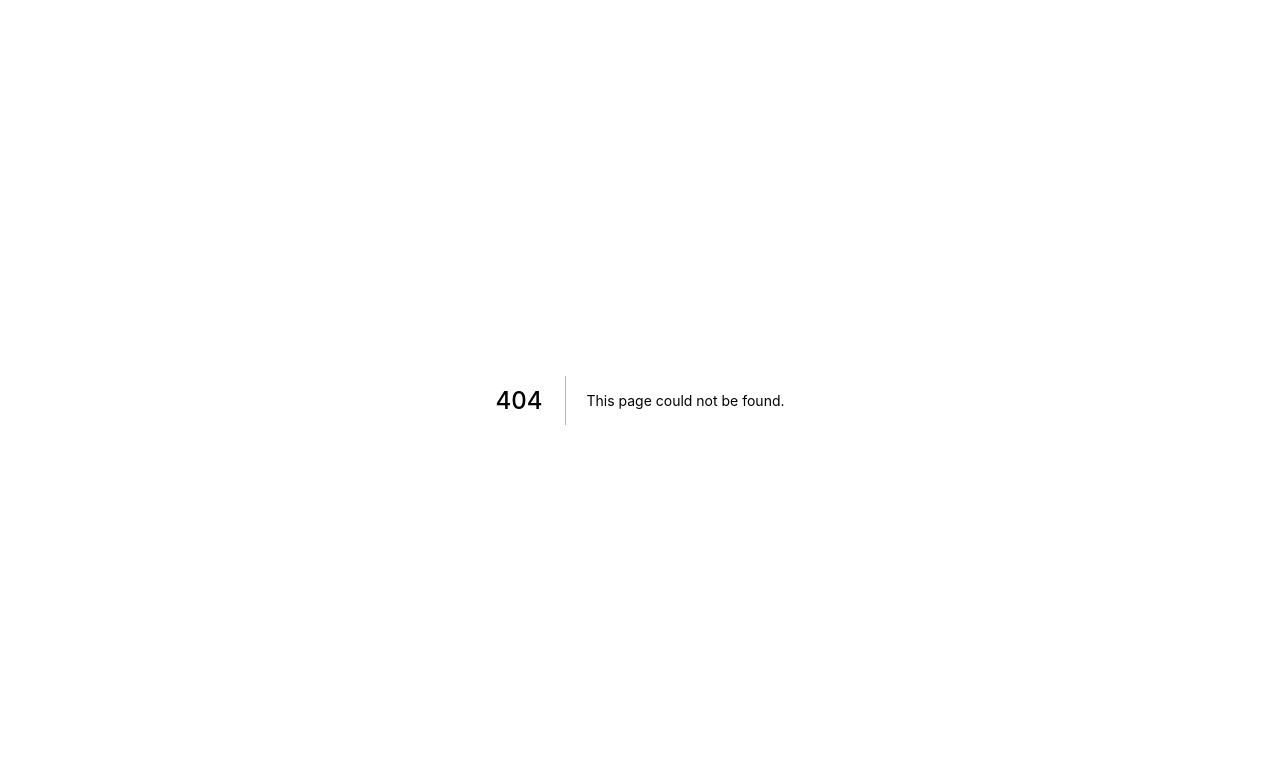
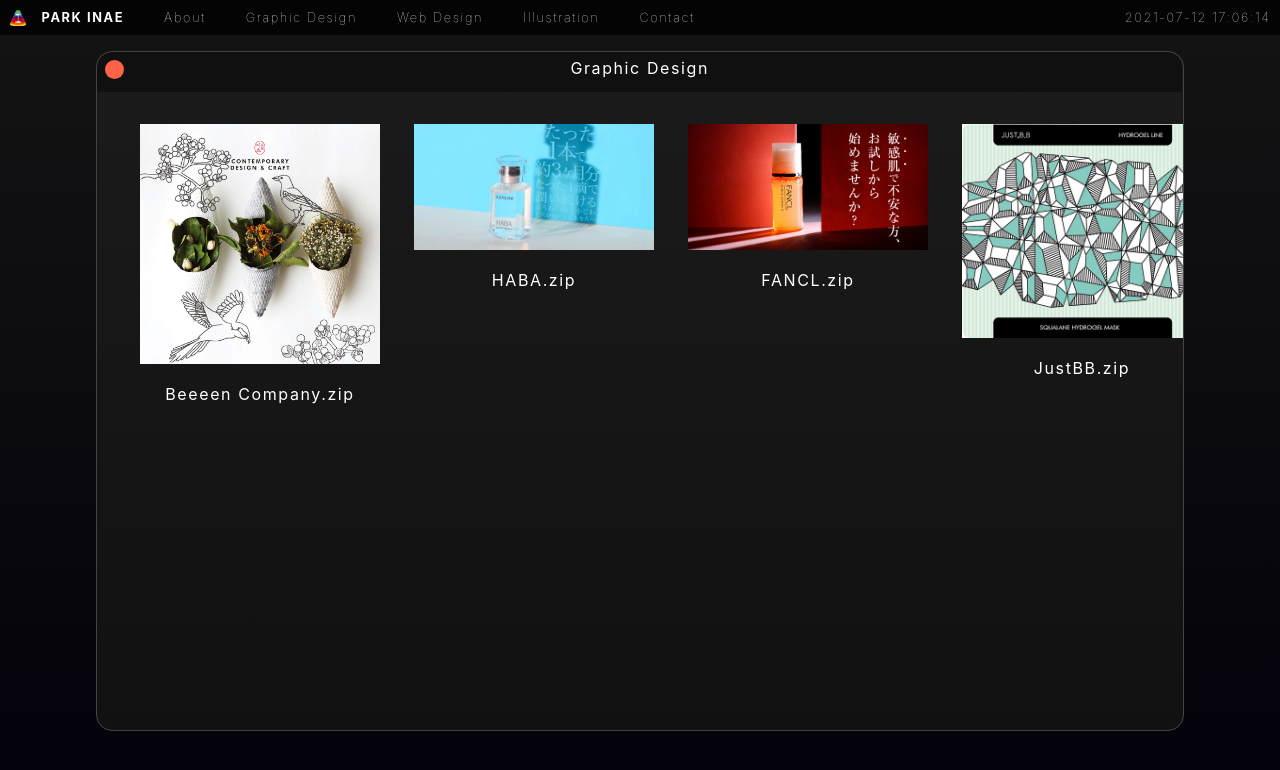
Before and after one commit to Pia-Park/portfolio2021, a Next.js app in the folder portfolio2021/: page /about1 in a window 1280 px wide. Before the commit this address had no page. Shown: the top 770 px of the page. Built offline with nearby package versions, Linux system fonts and the light colour scheme.

Commit message:
changed graphic design part still working on

```diff
--- /dev/null
+++ b/portfolio2021/pages/about1.js
@@ -0,0 +1,93 @@
+import Head from 'next/head'
+import Image from 'next/image'
+import styles from '../styles/About1.module.css'
+
+
+
+var moment = require('moment')
+var date = moment().format('YYYY-MM-DD HH:mm:ss');
+
+
+export default function Graphicdesign() {
+
+  return (
+    <div className={styles.main}>
+        <link
+        rel="stylesheet"
+        href="https://cdn.jsdelivr.net/npm/@fancyapps/ui/dist/fancybox.css"
+        />
+
+      <Head>
+        <title>PARK INAE PORTFOLIO 2021</title>
+        <meta name="description" content="Web - Grapic Designer Portfolio " />
+        <link rel="icon" href="/icon.png" />
+      </Head>
+
+
+      <main className={styles.main}>
+        <div className={styles.mainallbar}>
+          <menubar className={styles.menubar}>
+            <img src="/icon.png"></img>
+            <a href="/"><b>PARK INAE</b></a>
+            <a href="/about">About</a>
+            <a href="/graphicdesign">Graphic Design</a>
+            <a href="/webdesign">Web Design</a>
+            <a href="/illustration">Illustration</a>
+            <a href="/contact">Contact</a>
+          </menubar>
+          <time className={styles.time}>{date}</time>
+        </div>
+
+        <div className={styles.contentbox}>
+            <div className={styles.contentboxhead}>
+                Graphic Design
+            </div>
+            <div className={styles.contentx}><a href="/">✕</a></div>
+            <div className={styles.contentall}>
+                {/* <div className={styles.contenttitle}>Text</div> */}
+                <div className={styles.contentdetail}>
+                    <div className={styles.detailbox}>
+                        <a className={styles.detail} data-fancybox="images-d" data-caption="Beeeen company, Moobonglim Exhibition Graphic Design, 2015" href="/fb_mbh2.jpg"><img src="/fb_mbh2.jpg" className={styles.detailimg}/></a>
+                        <a className={styles.detail} data-fancybox="images-d" data-caption="Beeeen company, Moobonglim Exhibition Graphic Design, 2015" href="/fb_mbh3.jpg"><img src="/fb_mbh3.jpg" className={styles.detailimg}/></a>
+                        <a className={styles.detail} data-fancybox="images-d" data-caption="Beeeen company, Moobonglim Exhibition Graphic Design, 2015" href="/fb_mbh4.jpg"><img src="/fb_mbh4.jpg" className={styles.detailimg}/></a>
+                        <a className={styles.detail} data-fancybox="images-d" data-caption="Beeeen company, Moobonglim Exhibition Graphic Design, 2015" href="/fb_mbh5.jpg"><img src="/fb_mbh5.jpg" className={styles.detailimg}/></a>
+                        <a className={styles.detail} data-fancybox="images-d" data-caption="Beeeen company, Moobonglim Exhibition Graphic Design, 2015" href="/fb_mbh6.jpg"><img src="/fb_mbh2.jpg" className={styles.detailimg}/></a>
+                        <a className={styles.detail} data-fancybox="images-d" data-caption="Beeeen company, Brand advertisement, 2015" href="/linead1.jpg"><img src="/linead1.jpg" className={styles.detailimg}/></a>
+                        <a className={styles.detail} data-fancybox="images-d" data-caption="Beeeen company, Brand advertisement, 2015" href="/linead2.jpg"><img src="/linead2.jpg" className={styles.detailimg}/></a>
+                        <a className={styles.detail} data-fancybox="images-d" data-caption="Beeeen company, Brand advertisement, 2015" href="/linead3.jpg"><img src="/linead3.jpg" className={styles.detailimg}/>Beeeen Company.zip</a>
+                    </div>
+                    <div className={styles.detailbox}>
+                        <a className={styles.detail} data-fancybox="images-h" data-caption="Haba, Cosmetic Advertisement, Photography directing and Design, 2018" href="/haba1.jpg"><img src="/haba1.jpg" className={styles.detailimg}/></a>
+                        <a className={styles.detail} data-fancybox="images-h" data-caption="Haba, Cosmetic Advertisement, Photography directing and Design, 2018" href="/haba2.jpg"><img src="/haba2.jpg" className={styles.detailimg}/></a>
+                        <a className={styles.detail} data-fancybox="images-h" data-caption="Haba, Cosmetic Advertisement, Photography directing and Design, 2018" href="/haba4.jpg"><img src="/haba4.jpg" className={styles.detailimg}/></a>
+                        <a className={styles.detail} data-fancybox="images-h" data-caption="Haba, Cosmetic Advertisement, Photography directing and Design, 2018" href="/haba5.jpg"><img src="/haba5.jpg" className={styles.detailimg}/></a>
+                        <a className={styles.detail} data-fancybox="images-h" data-caption="Haba, Cosmetic Advertisement, Photography directing and Design, 2018" href="/haba6.jpg"><img src="/haba6.jpg" className={styles.detailimg}/></a>
+                        <a className={styles.detail} data-fancybox="images-h" data-caption="Haba, Cosmetic Advertisement, Photography directing and Design, 2018" href="/haba7.jpg"><img src="/haba7.jpg" className={styles.detailimg}/></a>
+                        <a className={styles.detail} data-fancybox="images-h" data-caption="Haba, Cosmetic Advertisement, Photography directing and Design, 2018" href="/haba3.jpg"><img src="/haba3.jpg" className={styles.detailimg}/>HABA.zip</a>
+                    </div>
+                    <div className={styles.detailbox}>
+                        <a className={styles.detail} data-fancybox="images-f" data-caption="Fancl, Cosmetic Advertisement, Photography directing and Design, 2019" href="/fancl1.jpg"><img src="/fancl1.jpg" className={styles.detailimg}/></a>
+                        <a className={styles.detail} data-fancybox="images-f" data-caption="Fancl, Cosmetic Advertisement, Photography directing and Design, 2019" href="/fancl2.jpg"><img src="/fancl2.jpg" className={styles.detailimg}/></a>
+                        <a className={styles.detail} data-fancybox="images-f" data-caption="Fancl, Cosmetic Advertisement, Photography directing and Design, 2019" href="/fancl3.jpg"><img src="/fancl3.jpg" className={styles.detailimg}/></a>
+                        <a className={styles.detail} data-fancybox="images-f" data-caption="Fancl, Cosmetic Advertisement, Photography directing and Design, 2019" href="/fancl4.jpg"><img src="/fancl4.jpg" className={styles.detailimg}/></a>
+                        <a className={styles.detail} data-fancybox="images-f" data-caption="Fancl, Cosmetic Advertisement, Photography directing and Design, 2019" href="/fancl5.jpg"><img src="/fancl5.jpg" className={styles.detailimg}/></a>
+                        <a className={styles.detail} data-fancybox="images-f" data-caption="Fancl, Cosmetic Advertisement, Photography directing and Design, 2019" href="/fancl6.jpg"><img src="/fancl6.jpg" className={styles.detailimg}/>FANCL.zip</a>
+                    </div>
+                    <div className={styles.detailbox}>
+                        <a className={styles.detail} data-fancybox="images-j" data-caption="JustBB, Mask Pack Package Series, Design and Illustration, 2014" href="/justbbmask2.jpg"><img src="/justbbmask2.jpg" className={styles.detailimg}/></a>
+                        <a className={styles.detail} data-fancybox="images-j" data-caption="JustBB, Mask Pack Package Series, Design and Illustration, 2014" href="/justbbmask3.jpg"><img src="/justbbmask3.jpg" className={styles.detailimg}/></a>
+                        <a className={styles.detail} data-fancybox="images-j" data-caption="JustBB, Mask Pack Package Series, Design and Illustration, 2014" href="/justbbmask1.jpg"><img src="/justbbmask1.jpg" className={styles.detailimg}/>JustBB.zip</a>
+                    </div>
+
+                </div>
+
+            </div>
+        </div>
+
+        <script src="https://cdn.jsdelivr.net/npm/@fancyapps/ui/dist/fancybox.umd.js"></script>
+      </main>
+
+    </div>
+
+  )
+}
--- /dev/null
+++ b/portfolio2021/styles/About1.module.css
@@ -0,0 +1,139 @@
+
+.main{
+    padding: 0.5rem;
+}
+
+.mainallbar{
+    display: flex;
+    flex-direction: row;
+    justify-content: space-between;
+    background-color: rgba(0, 0, 0, 0.8);
+    margin: -1rem;
+    padding: 0.6rem;
+
+}
+
+.menubar a{
+    padding-right: 2.5rem;
+}
+
+.menubar a:hover{
+    color: gray;
+}
+
+.menubar img{
+    width: 1rem;
+    height: 1rem;
+    margin-right: 1rem;
+}
+
+.menubar{
+    display: flex;
+    flex-direction: row;
+    color: white;
+    font-size: 0.8rem;
+    font-weight: 100;
+    letter-spacing: 0.1rem;
+}
+
+.time{
+    color: white;
+    font-size: 0.8rem;
+    font-weight: 100;
+    letter-spacing: 0.1rem;
+}
+
+.contentbox{
+    position: relative;
+    width: 85vw;
+    height: 85vh;
+    background: linear-gradient(#1b1b1b, #111111);
+    border-radius: 1rem;
+    border: 0.5px solid rgb(68, 68, 68);
+    margin: 2rem auto;
+}
+
+.contentboxhead{
+    width: 84.8vw;
+    height: 5vh;
+    background-color: rgba(0, 0, 0, 0.4);
+    border-radius: 1rem 1rem 0 0;
+    color: white;
+    text-align: center;
+    line-height: 2rem;
+    letter-spacing: 0.1rem;
+}
+
+.contentx{
+    position: absolute;
+    top: 0;
+    color: tomato;
+    background-color: tomato;
+    width: 1.2rem;
+    height: 1.2rem;
+    border-radius: 0.6rem;
+    text-align: center;
+    font-size: 1rem;
+    margin: 0.5rem;
+}
+
+.contentx a:hover{
+    color: black;
+}
+
+
+
+.contenttitle{
+    color: white;
+    letter-spacing: 0.1rem;
+    font-size: 1rem;
+    text-align: center;
+    padding-top: 1rem;
+}
+
+.contentdetail{
+    /* display: inline-block;
+    flex-direction: row;
+    flex-wrap: wrap; */
+    display: grid;
+    grid-template-columns: repeat(auto-fit, minmax(210px, max-content));
+    grid-gap: 4rem;
+    justify-content: center;
+    padding: 1rem;
+    height: 79vh;
+    overflow-y: scroll;
+    justify-content: center;
+}
+
+.detailimg{
+    width: 15rem;
+    margin: 1rem;
+}
+
+.contenttext{
+    color: white;
+    font-weight: 100;
+    padding: 4rem;
+    letter-spacing: 0.1rem;
+    line-height: 2rem;
+}
+
+.detailbox{
+    position: relative;
+}
+
+.detail{
+    position: absolute;
+    color: white;
+    text-align: center;
+    letter-spacing: 0.1rem;
+}
+
+
+
+@media (max-width: 600px) {
+    .grid {
+      width: 100%;
+      flex-direction: column;
+    }
+  }
```
